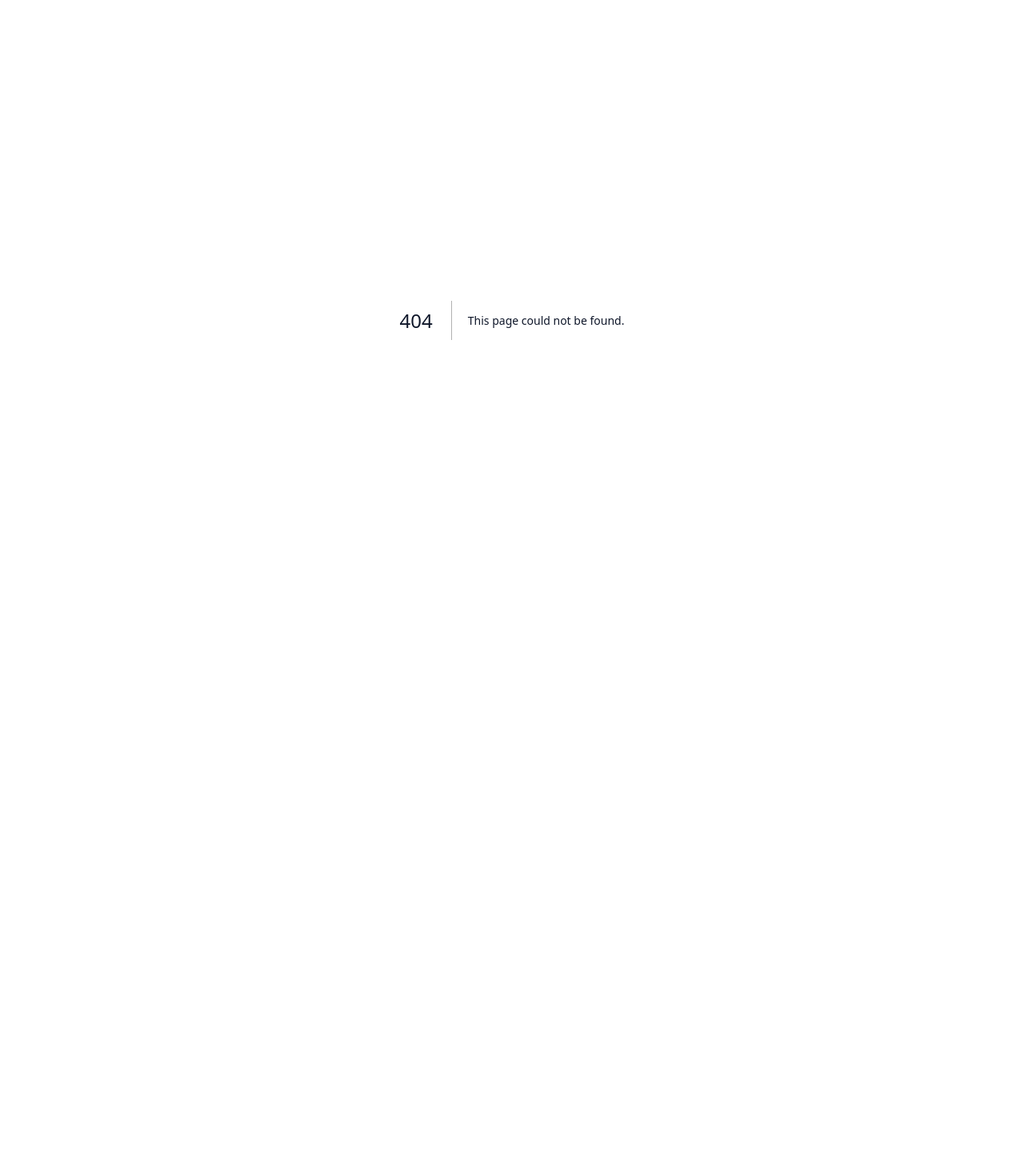
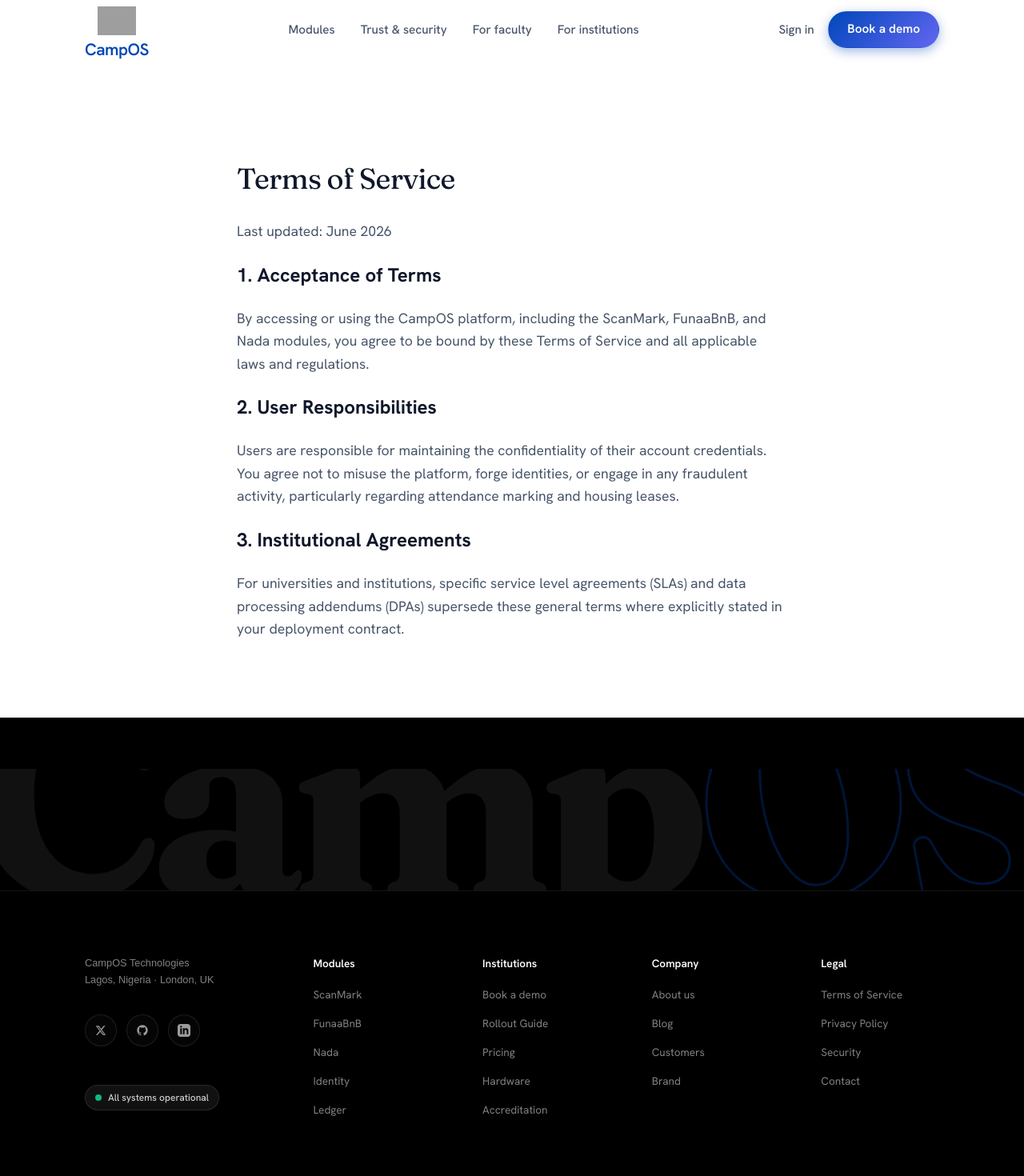
Before and after one commit to Lushegs01/CampOS, a Next.js app: page /terms in a window 1280 px wide. Before the commit this address had no page. Shown: the top 1470 px of the page at 80% size. Before the commit the page ends 800 px from the top, so only its background shows below. Built offline with nearby package versions, Linux system fonts and the light colour scheme; grey boxes are pictures that could not be loaded; a web font is replaced by a local one.

Commit message:
feat: Add legal and about pages, wire up footer links

```diff
--- /dev/null
+++ b/app/about/page.tsx
@@ -0,0 +1,35 @@
+import { Navbar } from "@/components/Navbar";
+import { Footer } from "@/components/Footer";
+
+export const metadata = {
+  title: "About Us | CampOS",
+  description: "The mission behind CampOS.",
+};
+
+export default function AboutPage() {
+  return (
+    <>
+      <div className="relative z-10 bg-paper shadow-[0_20px_40px_rgba(0,0,0,0.1)] min-h-screen">
+        <Navbar />
+        <main className="pt-32 pb-24 px-[clamp(20px,5vw,56px)] max-w-[800px] mx-auto">
+          <h1 className="display text-4xl mb-8">About CampOS</h1>
+          <div className="text-[1.1rem] leading-relaxed text-ink-soft space-y-6">
+            <p>
+              CampOS was founded on a simple premise: a university should run on a single, unified operating system.
+            </p>
+            <p>
+              For decades, higher education institutions have suffered from fragmented software. Students use one portal for housing, another to register for classes, and rely on physical cards or disjointed apps to prove their identity. This leads to fraud, administrative bloat, and a frustrating student experience.
+            </p>
+            <p>
+              We built CampOS to solve this. By giving every student a single verified identity, we put attendance tracking (ScanMark), housing (FunaaBnB), and records (Nada) on one seamless platform. No new hardware, no fragmented ledgers.
+            </p>
+            <p>
+              We are a team of engineers and educators working across Nigeria, Ghana, and the United Kingdom, building the definitive operating system for modern campuses.
+            </p>
+          </div>
+        </main>
+      </div>
+      <Footer />
+    </>
+  );
+}
--- /dev/null
+++ b/app/privacy/page.tsx
@@ -0,0 +1,36 @@
+import { Navbar } from "@/components/Navbar";
+import { Footer } from "@/components/Footer";
+
+export const metadata = {
+  title: "Privacy Policy | CampOS",
+  description: "How CampOS handles and protects your data.",
+};
+
+export default function PrivacyPage() {
+  return (
+    <>
+      <div className="relative z-10 bg-paper shadow-[0_20px_40px_rgba(0,0,0,0.1)] min-h-screen">
+        <Navbar />
+        <main className="pt-32 pb-24 px-[clamp(20px,5vw,56px)] max-w-[800px] mx-auto">
+          <h1 className="display text-4xl mb-8">Privacy Policy</h1>
+          <div className="text-[1.1rem] leading-relaxed text-ink-soft space-y-6">
+            <p>Last updated: June 2026</p>
+            <h2 className="text-2xl font-bold text-ink mt-8 mb-4">1. Information We Collect</h2>
+            <p>
+              CampOS collects information necessary to provide our unified campus services. This includes basic account profiles, device information for authentication, and usage data across the ScanMark, FunaaBnB, and Nada modules.
+            </p>
+            <h2 className="text-2xl font-bold text-ink mt-8 mb-4">2. How We Use Your Information</h2>
+            <p>
+              We use your data solely to operate, secure, and improve the CampOS platform. We do not sell your personal information to third parties. Data is used to verify identities, process housing leases, and record academic attendance accurately.
+            </p>
+            <h2 className="text-2xl font-bold text-ink mt-8 mb-4">3. Data Security</h2>
+            <p>
+              We implement industry-standard encryption and security measures to protect your academic records and personal data. Access to sensitive data is strictly controlled and audited on an institutional level.
+            </p>
+          </div>
+        </main>
+      </div>
+      <Footer />
+    </>
+  );
+}
--- /dev/null
+++ b/app/terms/page.tsx
@@ -0,0 +1,36 @@
+import { Navbar } from "@/components/Navbar";
+import { Footer } from "@/components/Footer";
+
+export const metadata = {
+  title: "Terms of Service | CampOS",
+  description: "Terms and conditions for using CampOS.",
+};
+
+export default function TermsPage() {
+  return (
+    <>
+      <div className="relative z-10 bg-paper shadow-[0_20px_40px_rgba(0,0,0,0.1)] min-h-screen">
+        <Navbar />
+        <main className="pt-32 pb-24 px-[clamp(20px,5vw,56px)] max-w-[800px] mx-auto">
+          <h1 className="display text-4xl mb-8">Terms of Service</h1>
+          <div className="text-[1.1rem] leading-relaxed text-ink-soft space-y-6">
+            <p>Last updated: June 2026</p>
+            <h2 className="text-2xl font-bold text-ink mt-8 mb-4">1. Acceptance of Terms</h2>
+            <p>
+              By accessing or using the CampOS platform, including the ScanMark, FunaaBnB, and Nada modules, you agree to be bound by these Terms of Service and all applicable laws and regulations.
+            </p>
+            <h2 className="text-2xl font-bold text-ink mt-8 mb-4">2. User Responsibilities</h2>
+            <p>
+              Users are responsible for maintaining the confidentiality of their account credentials. You agree not to misuse the platform, forge identities, or engage in any fraudulent activity, particularly regarding attendance marking and housing leases.
+            </p>
+            <h2 className="text-2xl font-bold text-ink mt-8 mb-4">3. Institutional Agreements</h2>
+            <p>
+              For universities and institutions, specific service level agreements (SLAs) and data processing addendums (DPAs) supersede these general terms where explicitly stated in your deployment contract.
+            </p>
+          </div>
+        </main>
+      </div>
+      <Footer />
+    </>
+  );
+}
--- a/components/Footer.tsx
+++ b/components/Footer.tsx
@@ -1,7 +1,11 @@
+"use client";
+
 import Link from "next/link";
 import { Logo } from "./Logo";
+import { useModal } from "@/context/ModalContext";
 
 export function Footer() {
+  const { openModal } = useModal();
   const year = new Date().getFullYear();
 
   return (
@@ -64,7 +68,7 @@ export function Footer() {
                 <li><Link href="#modules" className="text-[0.85rem] text-white/50 hover:text-white transition-colors">FunaaBnB</Link></li>
                 <li><Link href="#modules" className="text-[0.85rem] text-white/50 hover:text-white transition-colors">Nada</Link></li>
                 <li><Link href="#trust" className="text-[0.85rem] text-white/50 hover:text-white transition-colors">Identity</Link></li>
-                <li><Link href="#" className="text-[0.85rem] text-white/50 hover:text-white transition-colors">Ledger</Link></li>
+                <li><button onClick={openModal} className="text-[0.85rem] text-white/50 hover:text-white transition-colors">Ledger</button></li>
               </ul>
             </div>
 
@@ -72,11 +76,11 @@ export function Footer() {
             <div className="flex flex-col gap-4">
               <h5 className="text-[0.85rem] font-semibold text-white">Institutions</h5>
               <ul className="flex flex-col gap-3">
-                <li><Link href="#institutions" className="text-[0.85rem] text-white/50 hover:text-white transition-colors">Book a demo</Link></li>
-                <li><Link href="#" className="text-[0.85rem] text-white/50 hover:text-white transition-colors">Rollout Guide</Link></li>
-                <li><Link href="#" className="text-[0.85rem] text-white/50 hover:text-white transition-colors">Pricing</Link></li>
-                <li><Link href="#" className="text-[0.85rem] text-white/50 hover:text-white transition-colors">Hardware</Link></li>
-                <li><Link href="#" className="text-[0.85rem] text-white/50 hover:text-white transition-colors">Accreditation</Link></li>
+                <li><button onClick={openModal} className="text-[0.85rem] text-white/50 hover:text-white transition-colors">Book a demo</button></li>
+                <li><button onClick={openModal} className="text-[0.85rem] text-white/50 hover:text-white transition-colors">Rollout Guide</button></li>
+                <li><button onClick={openModal} className="text-[0.85rem] text-white/50 hover:text-white transition-colors">Pricing</button></li>
+                <li><button onClick={openModal} className="text-[0.85rem] text-white/50 hover:text-white transition-colors">Hardware</button></li>
+                <li><button onClick={openModal} className="text-[0.85rem] text-white/50 hover:text-white transition-colors">Accreditation</button></li>
               </ul>
             </div>
 
@@ -84,11 +88,10 @@ export function Footer() {
             <div className="flex flex-col gap-4">
               <h5 className="text-[0.85rem] font-semibold text-white">Company</h5>
               <ul className="flex flex-col gap-3">
-                <li><Link href="#" className="text-[0.85rem] text-white/50 hover:text-white transition-colors">About us</Link></li>
-                <li><Link href="#" className="text-[0.85rem] text-white/50 hover:text-white transition-colors">Careers</Link></li>
-                <li><Link href="#" className="text-[0.85rem] text-white/50 hover:text-white transition-colors">Blog</Link></li>
-                <li><Link href="#" className="text-[0.85rem] text-white/50 hover:text-white transition-colors">Customers</Link></li>
-                <li><Link href="#" className="text-[0.85rem] text-white/50 hover:text-white transition-colors">Brand</Link></li>
+                <li><Link href="/about" className="text-[0.85rem] text-white/50 hover:text-white transition-colors">About us</Link></li>
+                <li><Link href="/#modules" className="text-[0.85rem] text-white/50 hover:text-white transition-colors">Blog</Link></li>
+                <li><Link href="/#modules" className="text-[0.85rem] text-white/50 hover:text-white transition-colors">Customers</Link></li>
+                <li><Link href="/#top" className="text-[0.85rem] text-white/50 hover:text-white transition-colors">Brand</Link></li>
               </ul>
             </div>
 
@@ -96,10 +99,10 @@ export function Footer() {
             <div className="flex flex-col gap-4">
               <h5 className="text-[0.85rem] font-semibold text-white">Legal</h5>
               <ul className="flex flex-col gap-3">
-                <li><Link href="#" className="text-[0.85rem] text-white/50 hover:text-white transition-colors">Terms of Service</Link></li>
-                <li><Link href="#" className="text-[0.85rem] text-white/50 hover:text-white transition-colors">Privacy Policy</Link></li>
-                <li><Link href="#" className="text-[0.85rem] text-white/50 hover:text-white transition-colors">Security</Link></li>
-                <li><Link href="#" className="text-[0.85rem] text-white/50 hover:text-white transition-colors">Contact</Link></li>
+                <li><Link href="/terms" className="text-[0.85rem] text-white/50 hover:text-white transition-colors">Terms of Service</Link></li>
+                <li><Link href="/privacy" className="text-[0.85rem] text-white/50 hover:text-white transition-colors">Privacy Policy</Link></li>
+                <li><Link href="/#trust" className="text-[0.85rem] text-white/50 hover:text-white transition-colors">Security</Link></li>
+                <li><button onClick={openModal} className="text-[0.85rem] text-white/50 hover:text-white transition-colors">Contact</button></li>
               </ul>
             </div>
 
```
